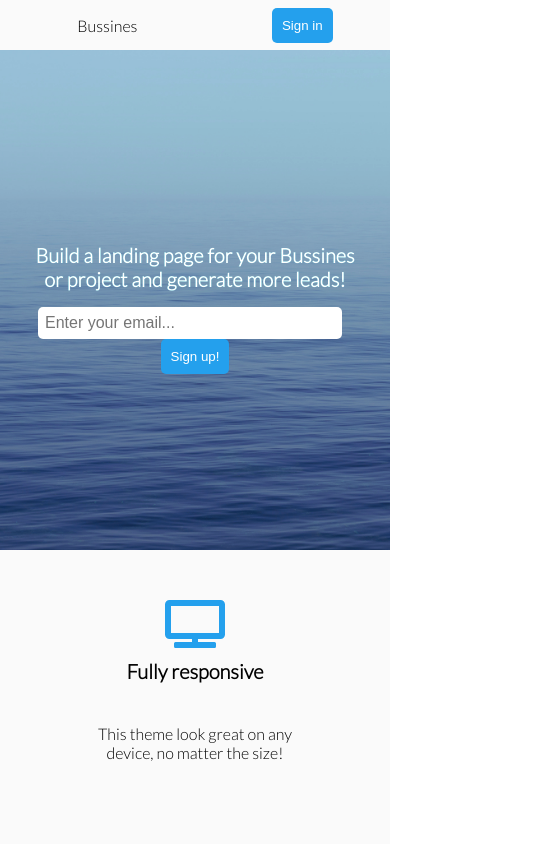
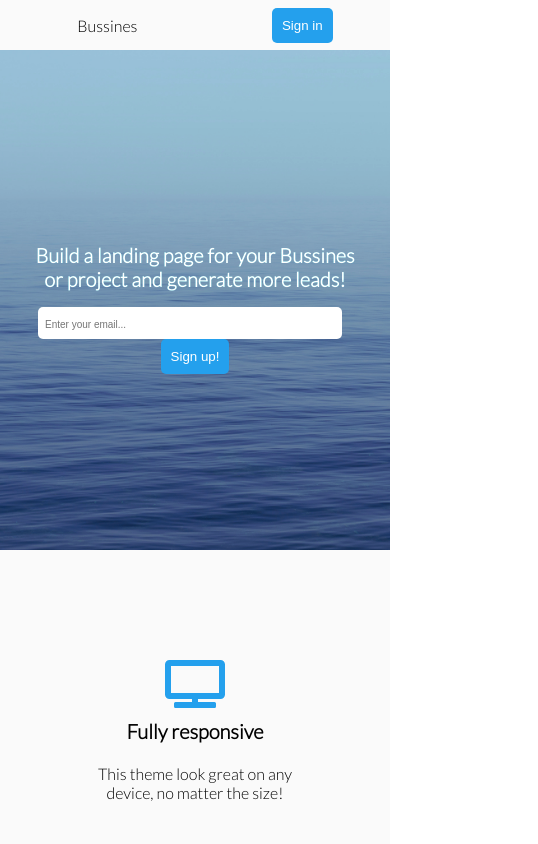
Before and after one commit to rokasanuzis/tarpinis-atsiskaitymas, a website: page index.html in a window 390 px wide. Shown: the top 844 px of the page, 538 px wide, since content can reach past the window. Drawn offline with Linux system fonts and the light colour scheme.

Commit message:
atnaujinimas

```diff
--- a/scss/style.scss
+++ b/scss/style.scss
@@ -334,7 +334,7 @@ input {
   span {
     padding: 20px;
   }
-  p {
-    padding: 20px;
+  ::placeholder {
+    font-size: 10px;
   }
 }
```
Also changed, not shown: style.css.
